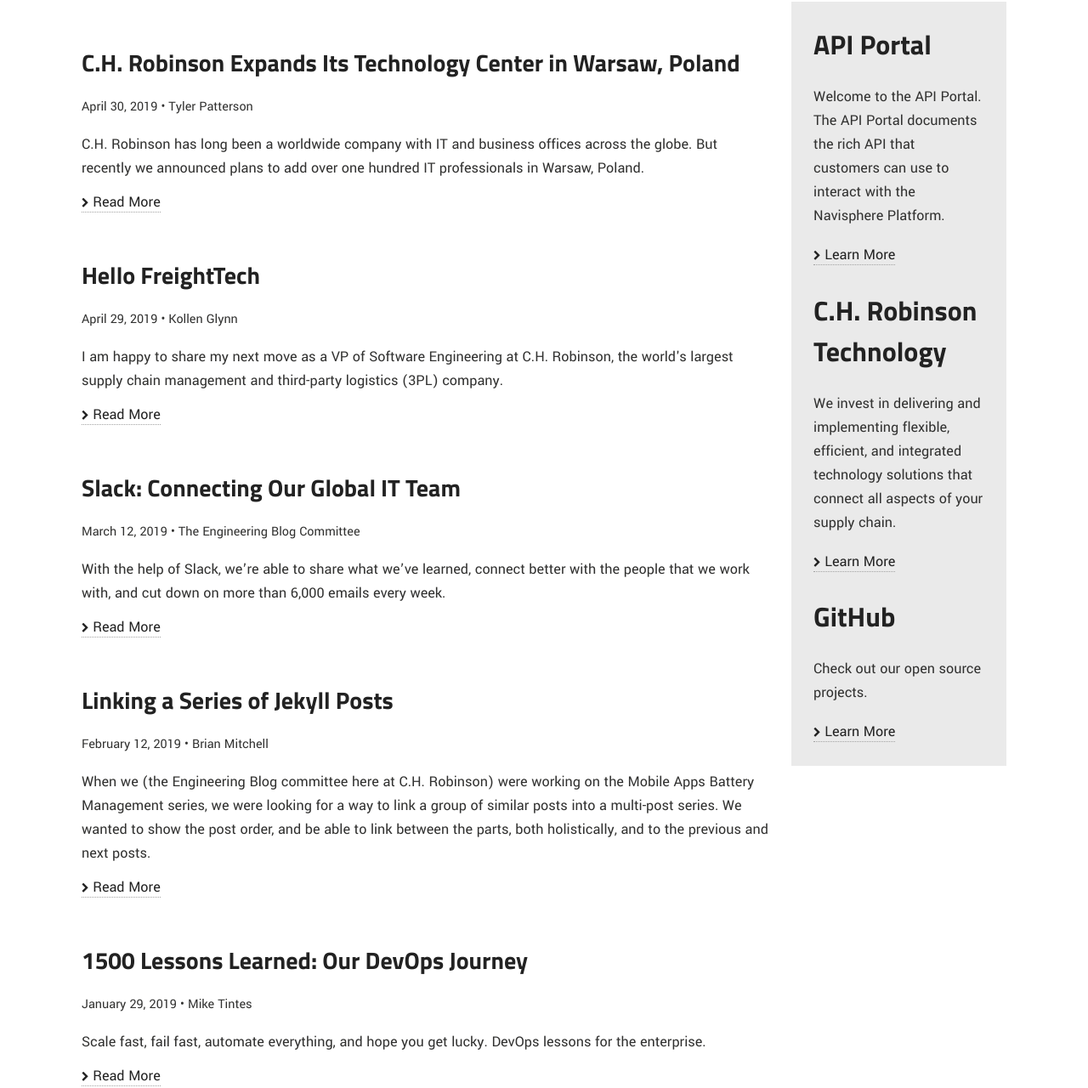
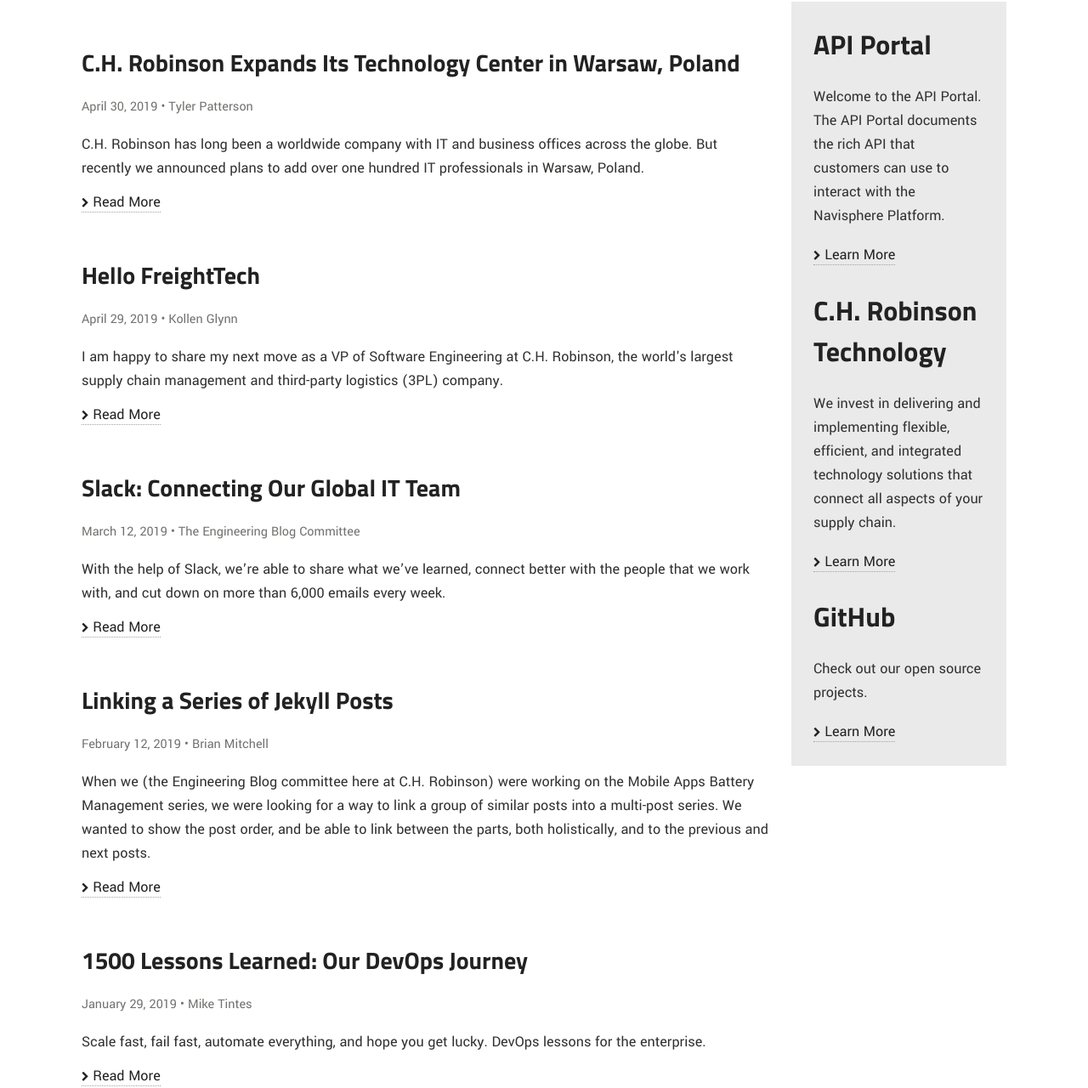
Before and after one commit to ch-robinson/ch-robinson.github.com, a Jekyll site: the page built from index.html, in a window 1280 px wide. Shown: the part 451-1731 px from the top of the page at 85% size. Built offline with Jekyll 4.4.1, drawn with Linux system fonts in a browser that asks for light colours.

Commit message:
De-emphasize page meta

```diff
--- a/_sass/_layout.scss
+++ b/_sass/_layout.scss
@@ -107,6 +107,9 @@
     }
     .page-footer {
       @include fill-parent;
+    }
+    .page-meta {
+      color: lighten($text-color,25);
     }
   };
 	@at-root {
```
